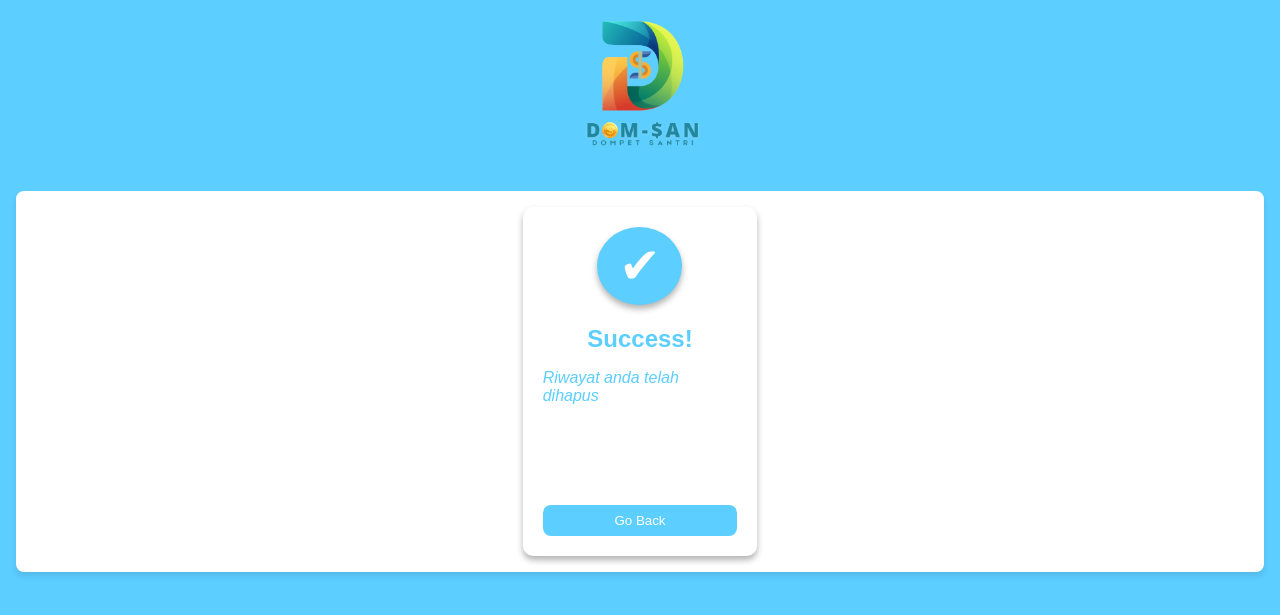
After one commit to fahruroziii/domsan, a PHP site: page /hapus.php in a window 1280 px wide. The commit adds this page. Shown: the top 615 px of the page. Run offline with PHP 8.4, Linux system fonts and the light colour scheme.

Commit message:
halaman hapus

```diff
--- /dev/null
+++ b/hapus.php
@@ -0,0 +1,101 @@
+<!DOCTYPE html>
+<html lang="en">
+<head>
+    <meta charset="UTF-8">
+    <meta name="viewport" content="width=device-width, initial-scale=1.0">
+    <title>DOM-SAN Dashboard</title>
+     <!-- Favicon-->
+     <link rel="icon" type="image/x-icon"  sizes="64x64" href="logo/dom-san.png" />
+    <style>
+        body {
+            font-family: Arial, sans-serif;
+            margin: 0;
+            padding: 0;
+            background-color: #5CCEFF;
+        }
+
+        .logo img {
+            width: 150px;
+            display: block;
+            margin: auto;
+        }
+
+        .container {
+            max-width: 95%;
+            margin: 2rem auto;
+            padding: 1rem;
+            background: white;
+            border-radius: 8px;
+            box-shadow: 0 4px 6px rgba(0, 0, 0, 0.1);
+        }
+
+        .container {
+            display: flex;
+            flex-direction: column;
+            align-items: center;
+            justify-content: center;
+        }
+        .content {
+            width: 16%;
+            padding: 20px;
+            box-shadow: 0 4px 6px rgba(0, 0, 0, 0.3);
+            border-radius: 10px;
+            display: flex;
+            flex-direction: column;
+            align-items: center;
+            justify-content: center;
+        }
+        .success-icon {
+            width: 65px;
+            font-size: 50px;
+            color: white;
+            background-color: #5cceff;
+            padding: 10px;
+            border-radius: 100%;
+            display: flex;
+            justify-content: center;
+            margin-bottom: 20px;
+            box-shadow: 0 4px 6px rgba(0, 0, 0, 0.3);
+        }
+        .content h2 {
+            color: #5cceff;
+            margin: 0;
+            padding: 0;
+            display: flex;
+            justify-content: center;
+        }
+        .content p {
+            font-style: italic;
+            color: #5cceff;
+            display: flex;
+            justify-content: center;
+            margin-bottom: 100px;
+        }
+        .content button {
+            width: 100%;
+            padding: 8px;
+            border: none;
+            border-radius: 8px;
+            margin: 0 0.2rem;
+            color: white;
+        }
+        .btn-aksi {
+            background-color: #5cceff;
+        }
+
+    </style>
+</head>
+<body>
+    <div class="logo">
+            <img src="logo/dom-san.png" alt="logo">
+        </div>
+    <div class="container">
+        <div class="content">
+            <div class="success-icon">✔</div>
+            <h2>Success!</h2>
+            <p>Riwayat anda telah dihapus</p>
+            <button class="btn-aksi">Go Back</button>
+        </div>
+    </div>
+</body>
+</html>
```
Also changed, not shown: tambah-siswa.php (+4 -5 lines).
